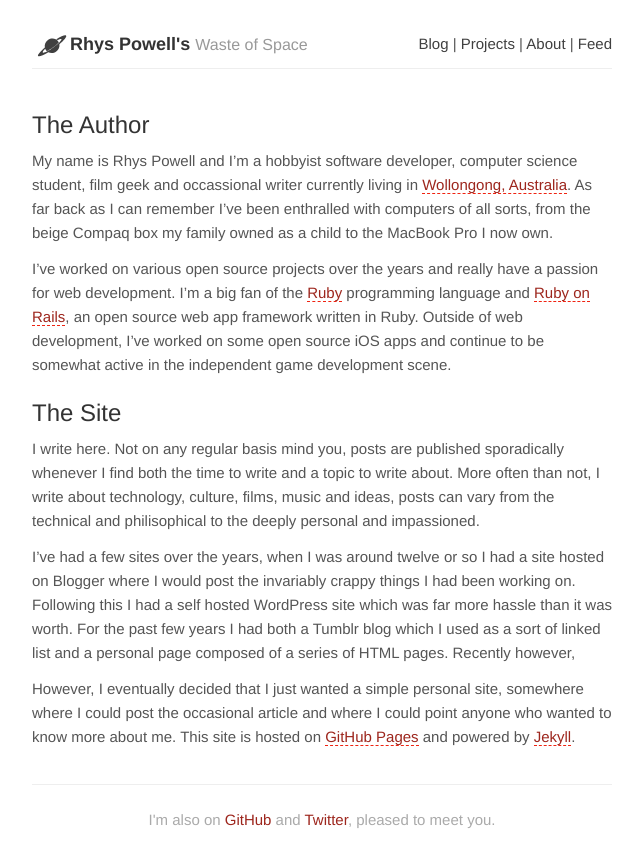
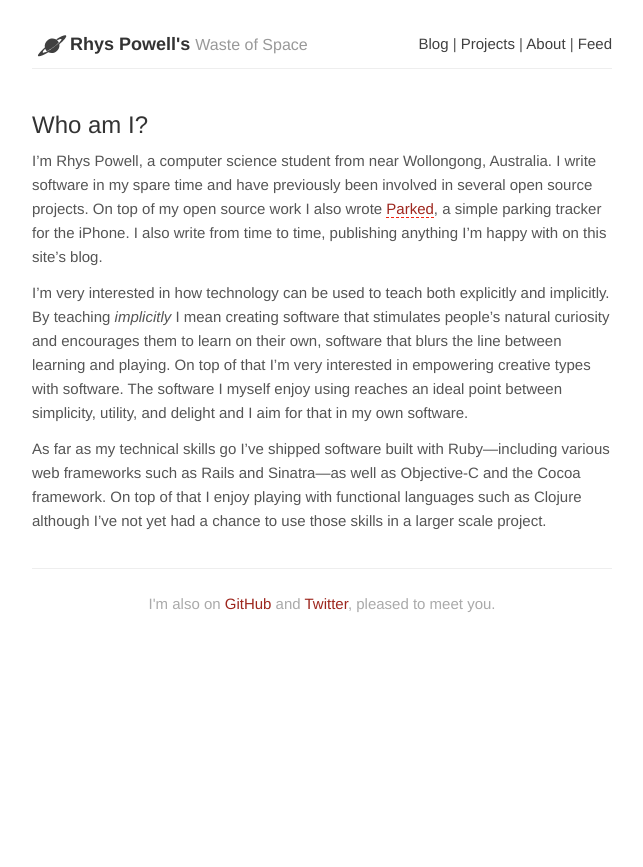
Before and after one commit to rpowelll/rpowelll.github.com, a Jekyll site: the page built from about/index.md, in a window 1280 px wide. Shown: the top 867 px of the page, without its empty margins (318-961 px from the left). Built offline with Jekyll 4.4.1, drawn with Linux system fonts in a browser that asks for light colours; nearby versions of some CDN libraries; Markdown is read by kramdown in place of the engine named in the settings.

Commit message:
Updated about page

```diff
--- a/about/index.md
+++ b/about/index.md
@@ -3,43 +3,25 @@ layout: default
 title: About
 ---
 
-## The Author ##
+## Who am I?
 
-My name is Rhys Powell and I'm a hobbyist software developer, computer science
-student, film geek and occassional writer currently living in [Wollongong,
-Australia][wollongong]. As far back as I can remember I've been enthralled with
-computers of all sorts, from the beige Compaq box my family owned as a child to
-the MacBook Pro I now own.
+I'm Rhys Powell, a computer science student from near Wollongong, Australia.
+I write software in my spare time and have previously been involved in several
+open source projects. On top of my open source work I also wrote
+[Parked](http://rpowell.me/projects/parked), a simple parking tracker for the
+iPhone. I also write from time to time, publishing anything I'm happy with on
+this site's blog.
 
-I've worked on various open source projects over the years and really have a
-passion for web development. I'm a big fan of the [Ruby][rb] programming
-language and [Ruby on Rails][ror], an open source web app framework written in
-Ruby. Outside of web development, I've worked on some open source iOS apps and
-continue to be somewhat active in the independent game development scene.
+I'm very interested in how technology can be used to teach both explicitly and
+implicitly. By teaching *implicitly* I mean creating software that stimulates
+people's natural curiosity and encourages them to learn on their own, software
+that blurs the line between learning and playing. On top of that I'm very
+interested in empowering creative types with software. The software I myself
+enjoy using reaches an ideal point between simplicity, utility, and delight and
+I aim for that in my own software.
 
-
-## The Site ##
-
-I write here. Not on any regular basis mind you, posts are published
-sporadically whenever I find both the time to write and a topic to write about.
-More often than not, I write about technology, culture, films, music and ideas,
-posts can vary from the technical and philisophical to the deeply personal and
-impassioned.
-
-I've had a few sites over the years, when I was around twelve or so I had a
-site hosted on Blogger where I would post the invariably crappy things I had
-been working on. Following this I had a self hosted WordPress site which was
-far more hassle than it was worth. For the past few years I had both a Tumblr
-blog which I used as a sort of linked list and a personal page composed of a
-series of HTML pages. Recently however,
-
-However, I eventually decided that I just wanted a simple personal site,
-somewhere where I could post the occasional article and where I could point
-anyone who wanted to know more about me. This site is hosted on [GitHub
-Pages][ghpages] and powered by [Jekyll][jekyll].
-
-[wollongong]: http://maps.google.com/maps?q=wollongong&hl=en&sll=37.0625,-95.677068&sspn=39.644047,72.773438&vpsrc=0&hnear=Wollongong+New+South+Wales,+Australia&t=m&z=15
-[rb]: http://www.ruby-lang.org/
-[ror]: http://rubyonrails.org/
-[ghpages]: http://pages.github.com/
-[jekyll]: http://jekyllrb.com/
+As far as my technical skills go I've shipped software built with
+Ruby—including various web frameworks such as Rails and Sinatra—as well as
+Objective-C and the Cocoa framework. On top of that I enjoy playing with
+functional languages such as Clojure although I've not yet had a chance to use
+those skills in a larger scale project.
```
